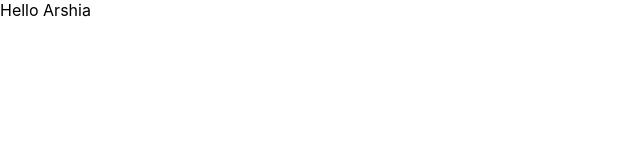
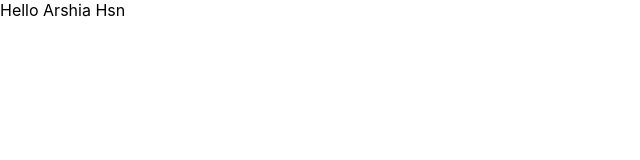
Before and after one commit to arshiahsn/airbnb-clone, a React (Create React App) app: page / in a window 1280 px wide. Shown: the top 160 px of the page, without its empty margins (0-640 px from the left). Built offline with nearby package versions, Linux system fonts and the light colour scheme.

Commit message:
passed two arguments

```diff
--- a/src/components/hello.js
+++ b/src/components/hello.js
@@ -3,7 +3,7 @@ import React from "react";
 class Hello extends React.Component {
     render () {
         // TODO: Generates HTML
-    return <div>Hello {this.props.name}</div>
+    return <div>Hello {this.props.fname} {this.props.lname}</div>
     }
 }
 
--- a/src/index.js
+++ b/src/index.js
@@ -8,7 +8,7 @@ import Hello from './components/hello'
 
 ReactDOM.render(
   <React.StrictMode>
-    <Hello name="Arshia"/>
+    <Hello fname="Arshia" lname="Hsn"/>
   </React.StrictMode>,
   document.getElementById('root')
 );
```
